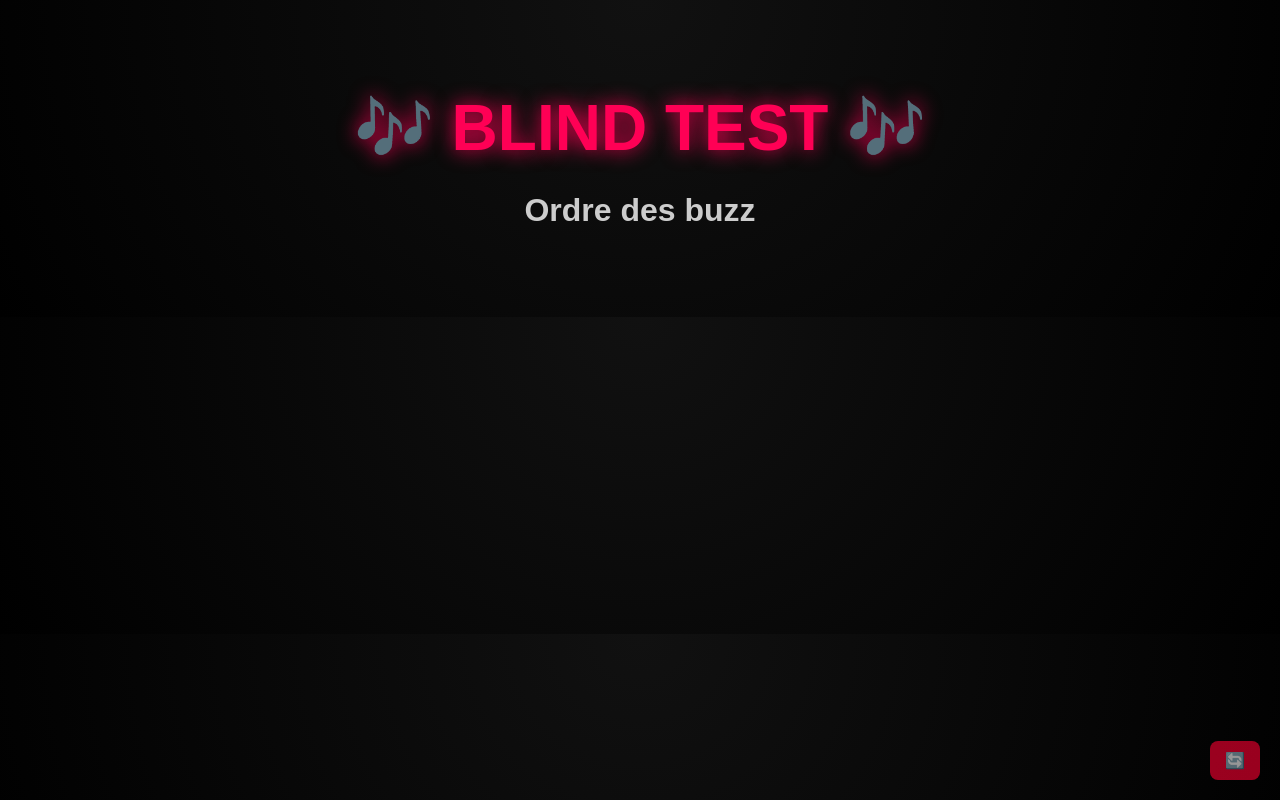
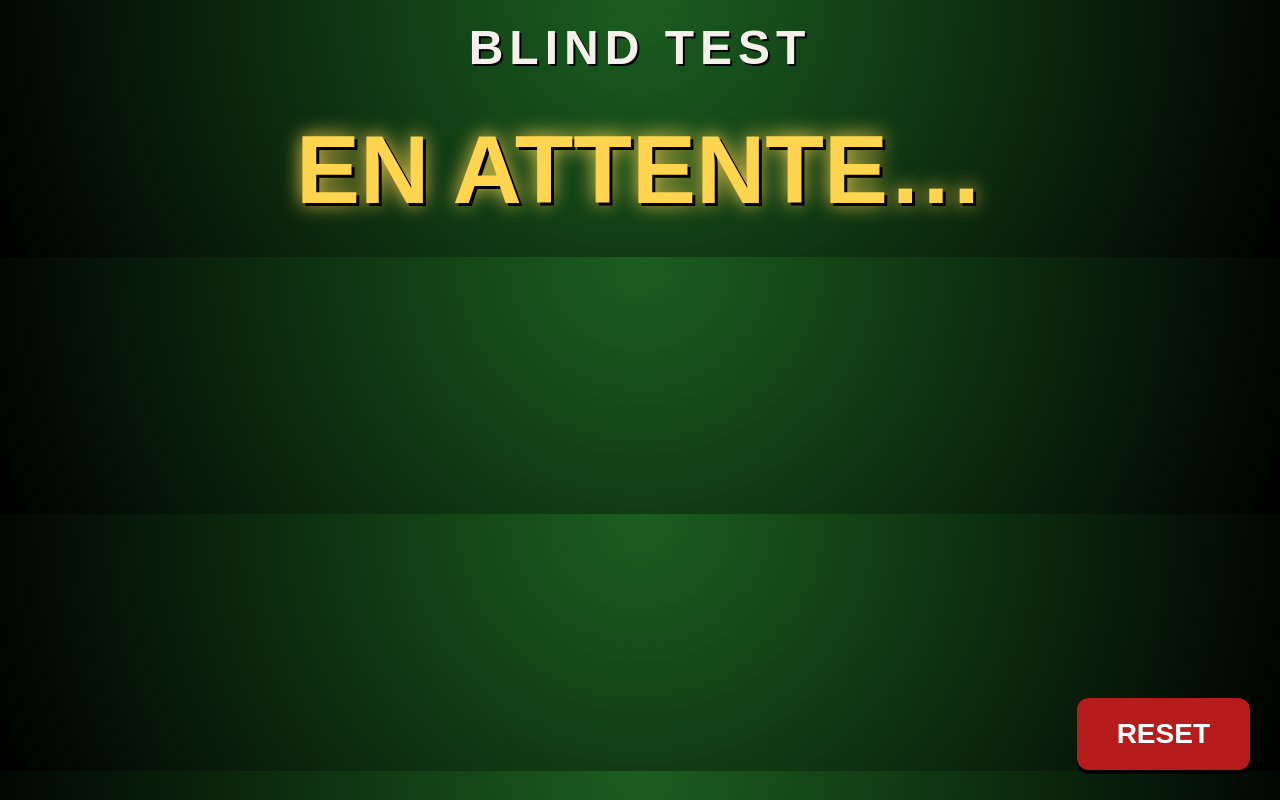
Before and after one commit to blindtest-bar/blind-test, a website: page public/dj.html in a window 1280 px wide. Drawn offline with nearby package versions, Linux system fonts and the light colour scheme; no server answers.

Commit message:
Amélioration interface DJ (affichage winner + style pub)

```diff
--- a/public/dj.html
+++ b/public/dj.html
@@ -2,64 +2,39 @@
 <html lang="fr">
 <head>
 <meta charset="UTF-8">
-  <title>Blind Test – Écran DJ</title>
+<title>DJ – Blind Test</title>
 <script src="/socket.io/socket.io.js"></script>
 
 <style>
 body {
-      background: radial-gradient(circle at top, #111, #000);
-      color: #fff;
+  margin: 0;
+  background: radial-gradient(circle at top, #1b5e20, #000);
+  color: #f4f1ea;
   font-family: Arial, sans-serif;
   text-align: center;
-      padding: 40px;
 }
 
+/* TITRE */
 h1 {
-      font-size: 4em;
-      color: #ff0055;
-      margin-bottom: 10px;
-      text-shadow: 0 0 20px #ff0055;
+  margin: 20px 0;
+  font-size: 48px;
+  letter-spacing: 6px;
+  text-shadow: 2px 2px 0 #000;
 }
 
-    h2 {
-      font-size: 2em;
-      margin-bottom: 40px;
-      color: #ccc;
+/* PREMIER BUZZ */
+#winner {
+  margin-top: 40px;
+  font-size: 96px;
+  font-weight: 900;
+  color: #ffd54f;
+  text-shadow:
+    3px 3px 0 #000,
+    0 0 20px #ffd54f;
+  animation: pop 0.4s ease-out;
 }
 
-    ol {
-      list-style: none;
-      padding: 0;
-      max-width: 600px;
-      margin: auto;
-    }
-
-    li {
-      font-size: 3em;
-      margin: 20px 0;
-      padding: 20px;
-      border-radius: 15px;
-      background: linear-gradient(135deg, #222, #111);
-      box-shadow: 0 0 20px rgba(255, 0, 85, 0.3);
-      animation: pop 0.4s ease;
-    }
-
-    li:nth-child(1) {
-      background: linear-gradient(135deg, gold, #b8860b);
-      color: #000;
-      box-shadow: 0 0 30px gold;
-    }
-
-    li:nth-child(2) {
-      background: linear-gradient(135deg, silver, #aaa);
-      color: #000;
-    }
-
-    li:nth-child(3) {
-      background: linear-gradient(135deg, #cd7f32, #8b5a2b);
-      color: #000;
-    }
-
+/* ANIMATION */
 @keyframes pop {
   from {
     transform: scale(0.7);
@@ -70,74 +45,87 @@
     opacity: 1;
   }
 }
-     button {
-  position: fixed;
-  bottom: 20px;
-  right: 20px;
-  font-size: 1em;
-  padding: 10px 15px;
-  background: #ff0033;
-  color: white;
-  border: none;
-  border-radius: 8px;
-  cursor: pointer;
-  opacity: 0.7;
+
+/* LISTE (OPTIONNEL) */
+ul {
+  list-style: none;
+  padding: 0;
+  margin-top: 30px;
+  font-size: 32px;
 }
 
-button:hover {
-  opacity: 1;
-}
-.reset-btn {
-  position: fixed;
-  bottom: 20px;
-  right: 20px;
-  font-size: 1em;
-  padding: 10px 15px;
-  background: #ff0033;
-  color: white;
-  border: none;
-  border-radius: 8px;
-  cursor: pointer;
-  opacity: 0.6;
-  z-index: 9999;
+li {
+  margin: 10px 0;
+  opacity: 0.8;
 }
 
-.reset-btn:hover {
-  opacity: 1;
+/* BOUTON RESET */
+#reset {
+  position: fixed;
+  bottom: 30px;
+  right: 30px;
+  font-size: 28px;
+  padding: 20px 40px;
+  border: none;
+  border-radius: 12px;
+  background: #b71c1c;
+  color: white;
+  font-weight: bold;
+  cursor: pointer;
+  box-shadow: 0 4px 0 #000;
 }
 
+#reset:hover {
+  background: #d32f2f;
+}
+
+#reset:active {
+  transform: translateY(3px);
+  box-shadow: 0 1px 0 #000;
+}
 </style>
-
-
-
-
 </head>
 
 <body>
 
-  <h1>🎶 BLIND TEST 🎶</h1>
-  <h2>Ordre des buzz</h2>
-<button class="reset-btn" onclick="resetBuzz()">🔄</button>
+<h1>BLIND TEST</h1>
 
-  <ol id="buzzList"></ol>
+<div id="winner">EN ATTENTE…</div>
+
+<ul id="list"></ul>
+
+<button id="reset" onclick="resetBuzz()">RESET</button>
 
 <script>
 const socket = io();
 
-    socket.on("buzzUpdate", (list) => {
-      const ol = document.getElementById("buzzList");
-      ol.innerHTML = "";
+socket.on("buzzList", (list) => {
+  const winnerDiv = document.getElementById("winner");
+  const ul = document.getElementById("list");
 
-      list.forEach((name) => {
+  ul.innerHTML = "";
+
+  if (list.length === 0) {
+    winnerDiv.innerText = "EN ATTENTE…";
+    return;
+  }
+
+  // Premier buzz
+  winnerDiv.innerText = list[0];
+
+  // Autres buzz (si un jour activés)
+  list.slice(1).forEach(name => {
     const li = document.createElement("li");
-        li.textContent = name;
-        ol.appendChild(li);
+    li.innerText = name;
+    ul.appendChild(li);
   });
 });
+
 function resetBuzz() {
+  if (confirm("Reset le buzz ?")) {
     socket.emit("reset");
   }
-
+}
 </script>
 
 </body>
```
Lines whose indentation alone changed are shown as unchanged.
